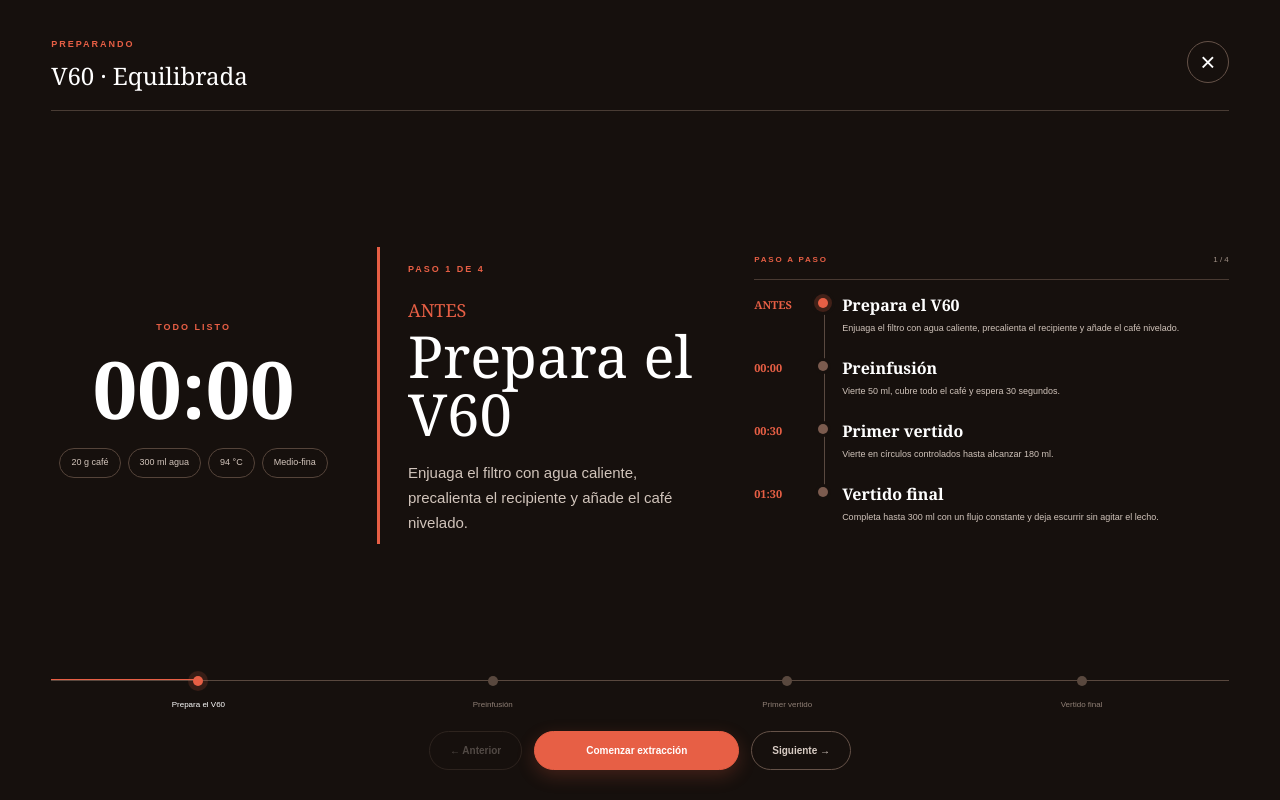
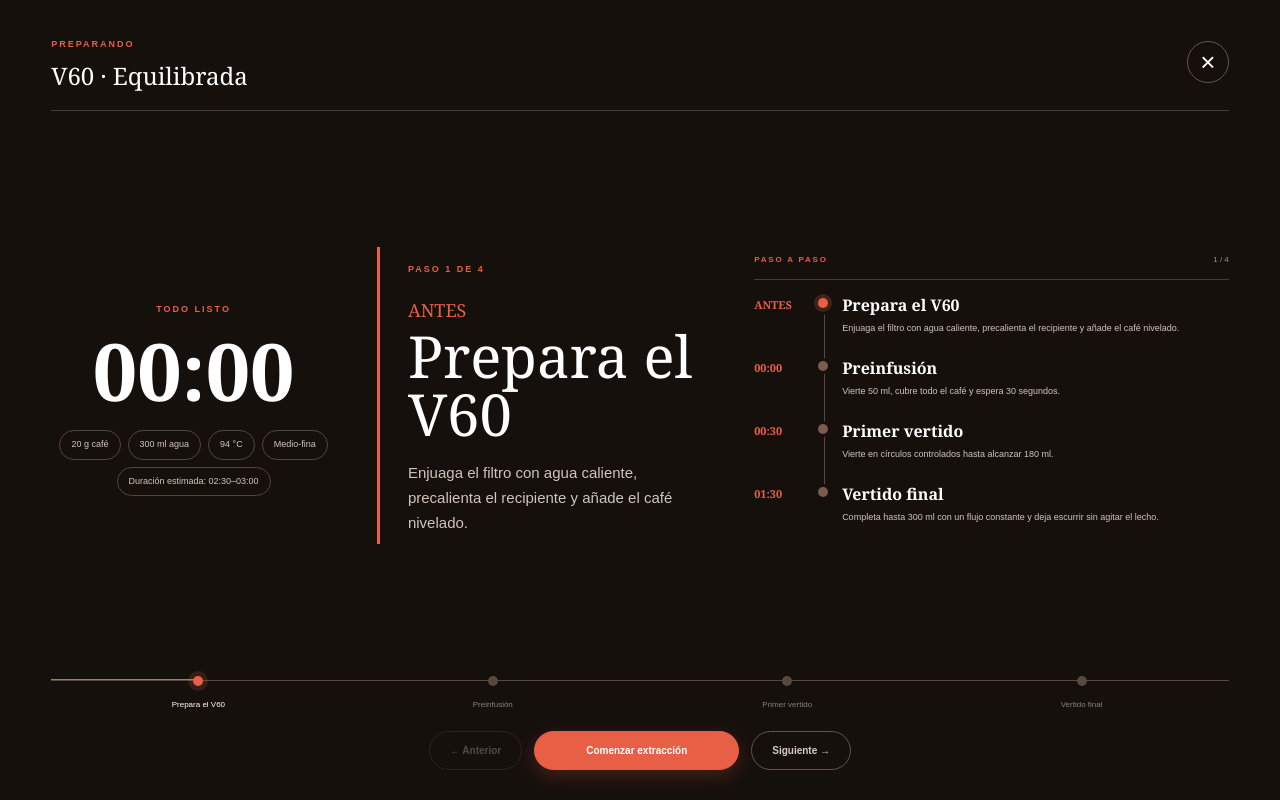
Before and after one commit to CristhianDaza/coffee-recipe-planner, a Next.js app: page / in a window 1280 px wide. Both pictures are taken after a click on the button "Iniciar receta". Shown: the part 860-1660 px from the top of the page. Built offline with nearby package versions, Linux system fonts and the light colour scheme.

Commit message:
feat(brew-planner) add recipe time display to BrewFocus component

```diff
--- a/app/components/brew-planner.tsx
+++ b/app/components/brew-planner.tsx
@@ -276,6 +276,7 @@ type BrewFocusProps = {
   coffee: number;
   water: number;
   temperature: number;
+  recipeTime: string;
   timeLabel: string;
   seconds: number;
   running: boolean;
@@ -286,7 +287,7 @@ type BrewFocusProps = {
 };
 
 export function BrewFocus(props: BrewFocusProps) {
-  const { method, flavor, profile, steps, focusStep, coffee, water, temperature, timeLabel, seconds, running, onClose, onFinish, onStepChange, onRunningChange } = props;
+  const { method, flavor, profile, steps, focusStep, coffee, water, temperature, recipeTime, timeLabel, seconds, running, onClose, onFinish, onStepChange, onRunningChange } = props;
   const activeStep = steps[focusStep];
   const primaryLabel = !running && seconds === 0 ? "Comenzar extracción" : running ? "Pausar temporizador" : "Continuar temporizador";
   const progress = getTimelineProgress(steps, seconds, running || seconds > 0);
@@ -316,6 +317,7 @@ export function BrewFocus(props: BrewFocusProps) {
           <div className="focus-metrics">
             <span>{coffee} g café</span><span>{water} ml agua</span>
             <span>{temperature} °C</span><span>{profile.grind}</span>
+            <span>Duración estimada: {recipeTime}</span>
           </div>
         </div>
         <div className="focus-step">
--- a/app/page.tsx
+++ b/app/page.tsx
@@ -61,7 +61,6 @@ export default function Home() {
   );
   const closeFocus = useCallback(() => {
     setFocusOpen(false);
-    setRunning(false);
   }, []);
   const closeRecipes = useCallback(() => setRecipesOpen(false), []);
 
@@ -215,6 +214,7 @@ export default function Home() {
           coffee={coffee}
           water={water}
           temperature={temperature}
+          recipeTime={recipeTime}
           timeLabel={timeLabel}
           seconds={seconds}
           running={running}
```
